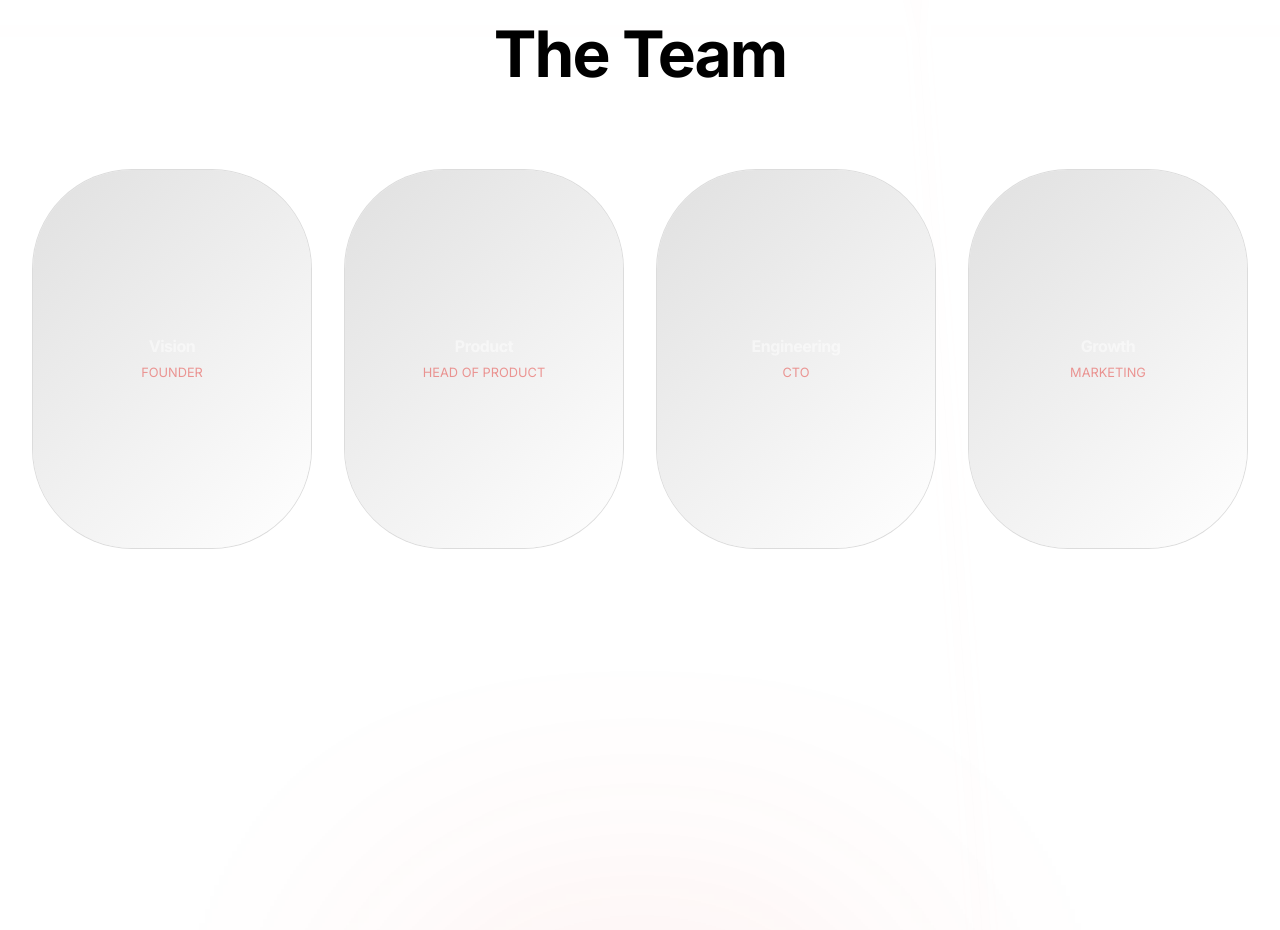
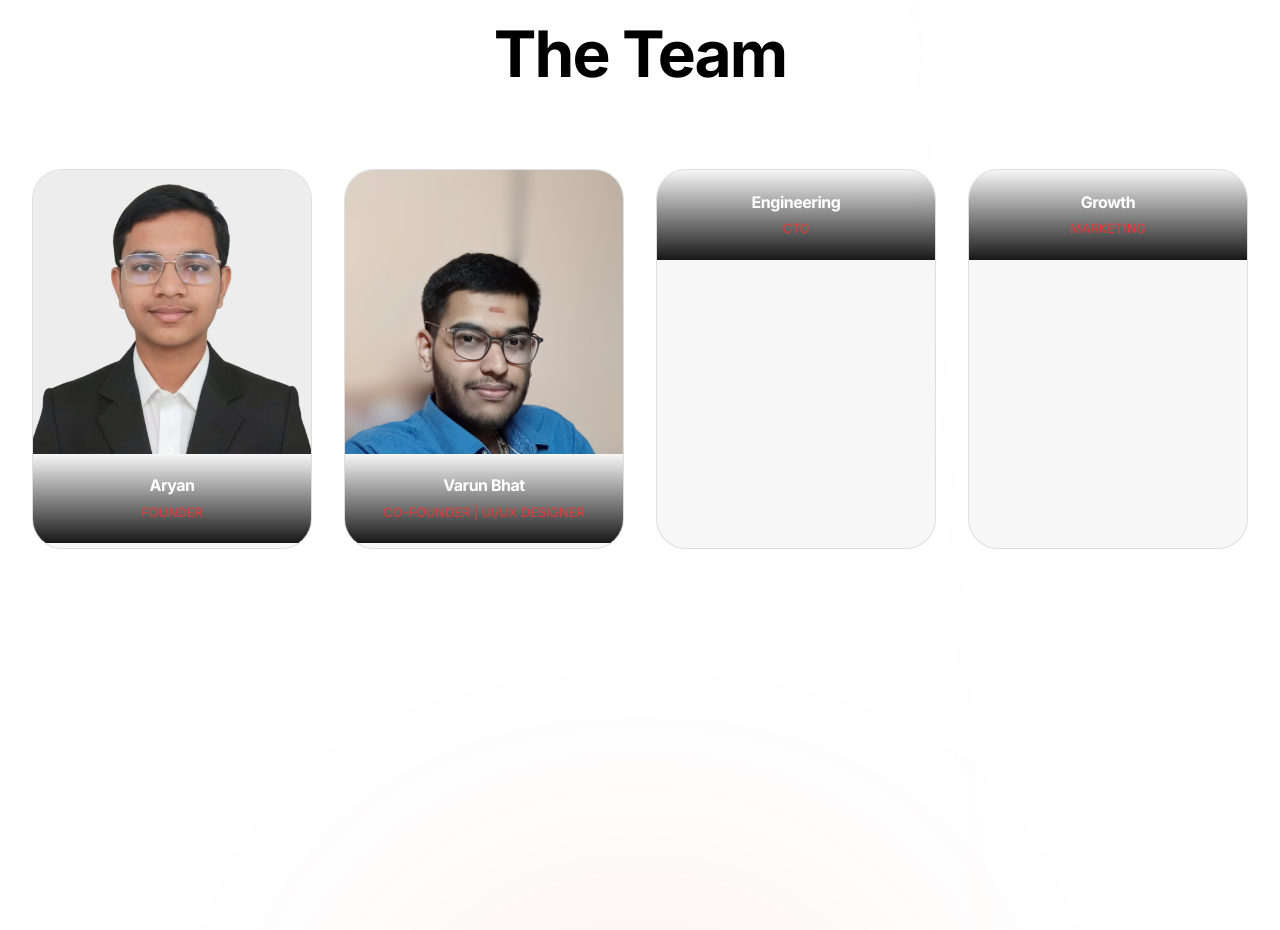
Before and after one commit to AayushBehera/Companio-1.0V, a website built with Vite: page index.html in a window 1280 px wide. Shown: the part 3597-4527 px from the top of the page. Built offline with nearby package versions, Linux system fonts and the light colour scheme.

Commit message:
Added founder and co-founder section with images and redesigned team layout

```diff
--- a/assets/css/style.css
+++ b/assets/css/style.css
@@ -540,52 +540,20 @@ p {
 .member-card {
   min-width: 280px;
   height: 380px;
-  border-radius: 100px;
-  background: #111;
+  border-radius: 24px;
+  position: relative;
+  overflow: hidden;
   border: 1px solid var(--c-border);
-  position: relative;
-  transition: 0.4s;
-  overflow: hidden;
-  display: flex;
-  flex-direction: column;
-  align-items: center;
-  justify-content: center;
-  text-align: center;
+  transition: all 0.4s ease;
+  cursor: pointer;
 }
 
-[data-theme="light"] .member-card {
-  background: #f5f5f5;
-}
 
-.member-card:hover {
-  transform: scale(0.95);
-  border-color: var(--c-accent);
-}
 
-.member-placeholder {
-  width: 100%;
-  height: 100%;
-  position: absolute;
-  top: 0;
-  left: 0;
-  background: linear-gradient(135deg, #1a1a1a, #000);
-  z-index: 1;
-}
 
-[data-theme="light"] .member-placeholder {
-  background: linear-gradient(135deg, #e0e0e0, #ffffff);
-}
 
-.member-info {
-  position: relative;
-  z-index: 2;
-  opacity: 0.5;
-  transition: 0.3s;
-}
 
-.member-card:hover .member-info {
-  opacity: 1;
-}
+
 
 /* --- FORM --- */
 .waitlist-form {
@@ -711,3 +679,40 @@ footer {
 [data-theme="dark"] .toggle-knob {
   transform: translateX(24px);
 }
+/* ===============================
+   TEAM CARD REDESIGN OVERRIDE
+   =============================== */
+
+.member-card {
+  border-radius: 30px !important;
+  justify-content: flex-end !important;
+  align-items: stretch !important;
+  background: var(--c-surface) !important;
+}
+
+.member-photo {
+  width: 100%;
+  height: 75%;
+  overflow: hidden;
+}
+
+.member-photo img {
+  width: 100%;
+  height: 100%;
+  object-fit: cover;
+  object-position: top center;
+}
+
+.member-info {
+  padding: 1.2rem;
+  text-align: center;
+  background: linear-gradient(to top, rgba(0,0,0,0.9), transparent);
+  width: 100%;
+  opacity: 1 !important;
+}
+
+.member-card:hover {
+  transform: translateY(-10px) !important;
+  border-color: var(--c-accent);
+  box-shadow: 0 20px 40px rgba(0, 0, 0, 0.4);
+}
--- a/index.html
+++ b/index.html
@@ -158,19 +158,37 @@
         <h2 style="text-align: center;">The Team</h2>
         <div class="team-carousel">
           <div class="member-card">
-            <div class="member-placeholder"></div>
+  <div class="member-photo">
+    <img src="assets/images/aryan-founder.jpg"
+         alt="Aryan, Founder of Companio"
+         loading="lazy"
+         width="400"
+         height="400">
+  </div>
   <div class="member-info">
-              <h4 style="color: #fff;">Vision</h4>
-              <span style="font-size: 0.8rem; text-transform: uppercase; color: var(--c-accent);">Founder</span>
+    <h4 style="color: #fff;">Aryan</h4>
+    <span style="font-size: 0.8rem; text-transform: uppercase; color: var(--c-accent);">
+      Founder
+    </span>
   </div>
 </div>
+
 <div class="member-card">
-            <div class="member-placeholder"></div>
+  <div class="member-photo">
+    <img src="assets/images/varun-bhat.jpg"
+         alt="Varun Bhat, Co-Founder and UI/UX Designer at Companio"
+         loading="lazy"
+         width="400"
+         height="400">
+  </div>
   <div class="member-info">
-              <h4 style="color: #fff;">Product</h4>
-              <span style="font-size: 0.8rem; text-transform: uppercase; color: var(--c-accent);">Head of Product</span>
+    <h4 style="color: #fff;">Varun Bhat</h4>
+    <span style="font-size: 0.8rem; text-transform: uppercase; color: var(--c-accent);">
+      Co-Founder | UI/UX Designer
+    </span>
   </div>
 </div>
+
           <div class="member-card">
             <div class="member-placeholder"></div>
             <div class="member-info">
```
Also changed, not shown: assets/images/aryan-founder.jpg (added), assets/images/varun-bhat.jpg (added). Lines whose indentation alone changed are shown as unchanged.
